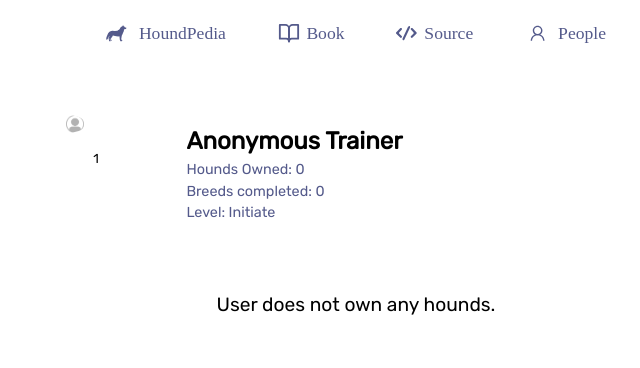
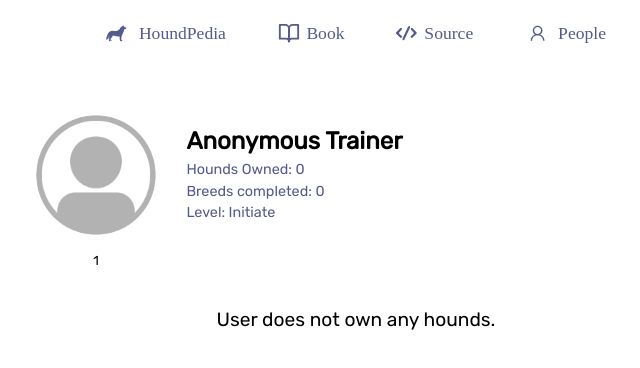
Before and after one commit to srijan-paul/BitHounds, a React (Create React App) app: page /usr/1 in a window 1280 px wide. Shown: the top 368 px of the page, without its empty margins (284-924 px from the left). Built offline with nearby package versions, Linux system fonts and the light colour scheme; the HTML template or start-up script is replaced by a standard one; a web font is replaced by a local one; what @taquito/taquito would draw is missing.

Commit message:
improved css

```diff
--- a/src/components/Actions.tsx
+++ b/src/components/Actions.tsx
@@ -6,7 +6,7 @@ function Actions(): JSX.Element {
   return (
     <div className="Actions">
       <div className="Actions__left">
-        <img src={Tezos_logo}></img>
+        <img src={Tezos_logo} className="img"></img>
       </div>
       <div className="Actions__right">
         <ul style={{listStyleType: "disc", listStylePosition: "inside"}}>
--- a/src/components/css/Actions.css
+++ b/src/components/css/Actions.css
@@ -6,7 +6,7 @@
   margin: 5%;
 }
 
-img {
+.img {
   padding-left: 30px;
   max-width: 40%;
   height: auto;
```
